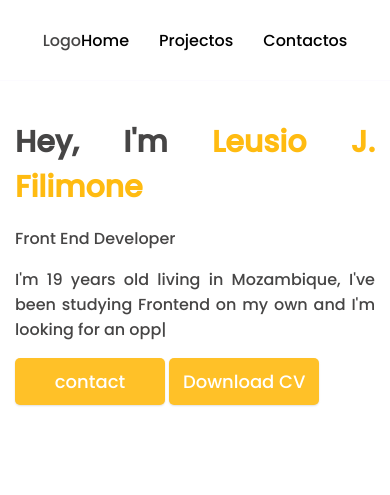
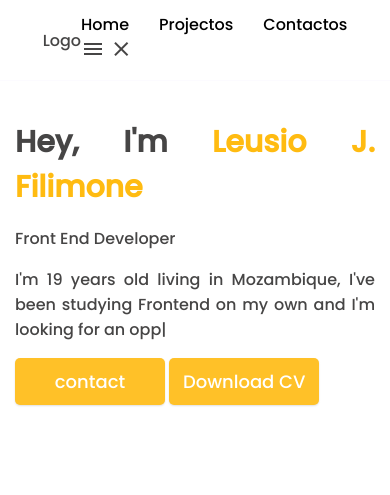
Before and after one commit to Leusiojosefilimone/My-Portifolio, a plain HTML site: page index.html in a window 390 px wide. Shown: the top 495 px of the page. Drawn offline with nearby package versions, Linux system fonts and the light colour scheme.

Commit message:
add menu mobile
import meno icons from google icons

```diff
--- a/index.html
+++ b/index.html
@@ -5,6 +5,7 @@
     <meta http-equiv="X-UA-Compatible" content="IE=edge">
     <meta name="viewport" content="width=device-width, initial-scale=1.0">
     <link rel="stylesheet"href="https://cdn.jsdelivr.net/npm/swiper@8/swiper-bundle.min.css"/>
+    <link rel="stylesheet" href="https://fonts.googleapis.com/css2?family=Material+Symbols+Outlined:opsz,wght,FILL,GRAD@20..48,100..700,0..1,-50..200" />
     <link rel="stylesheet" href="style.css">
     <title>My Portifolio</title>
 </head>
@@ -21,6 +22,12 @@
                     <a href="#projects">Projectos</a>
                     <a href="#contact">Contactos</a>
                 </nav>
+                <div class="menu_button">
+                    <span class="material-symbols-outlined menu_open" onclick="ToggleMenu()">menu</span>
+                    <span class="material-symbols-outlined menu_close" onclick="ToggleMenu()">close</span>
+                </div>
+
+
             </div>
 
         </header>
```
